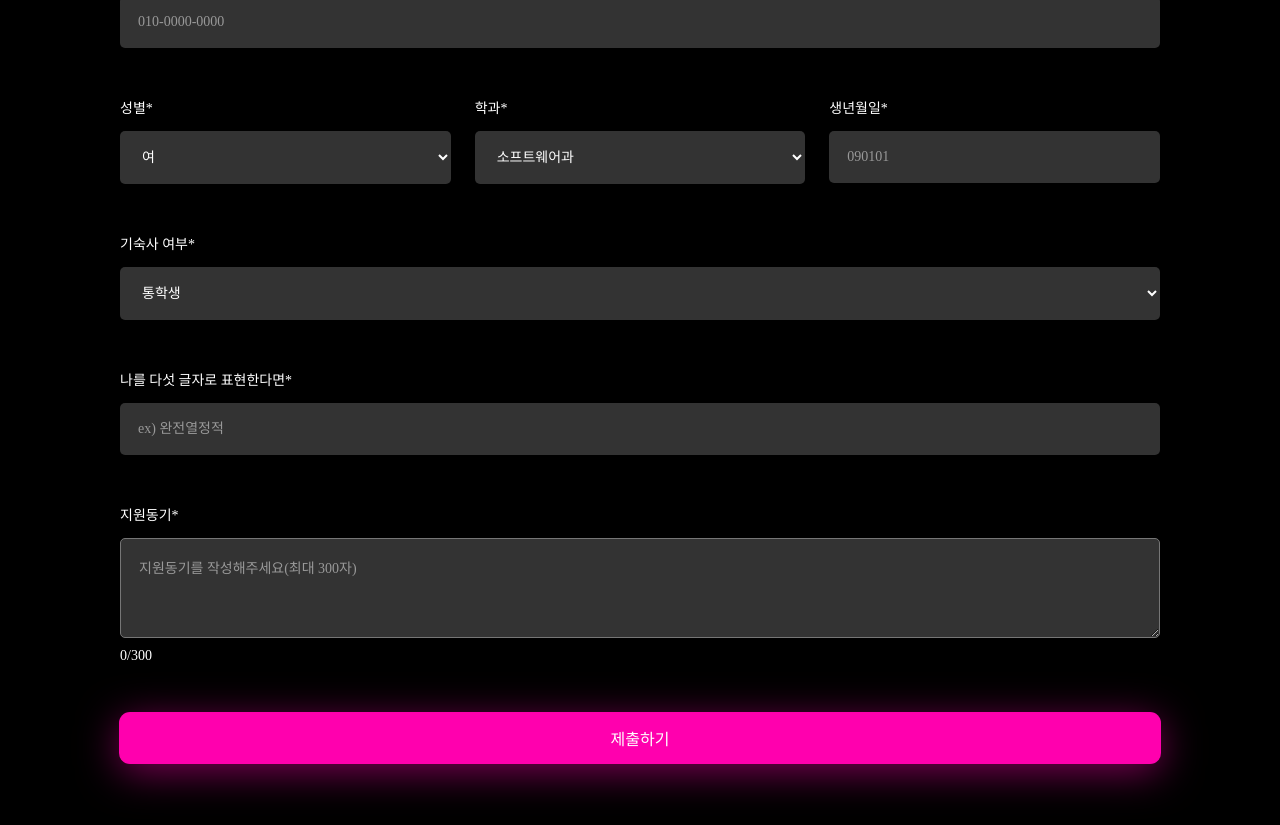
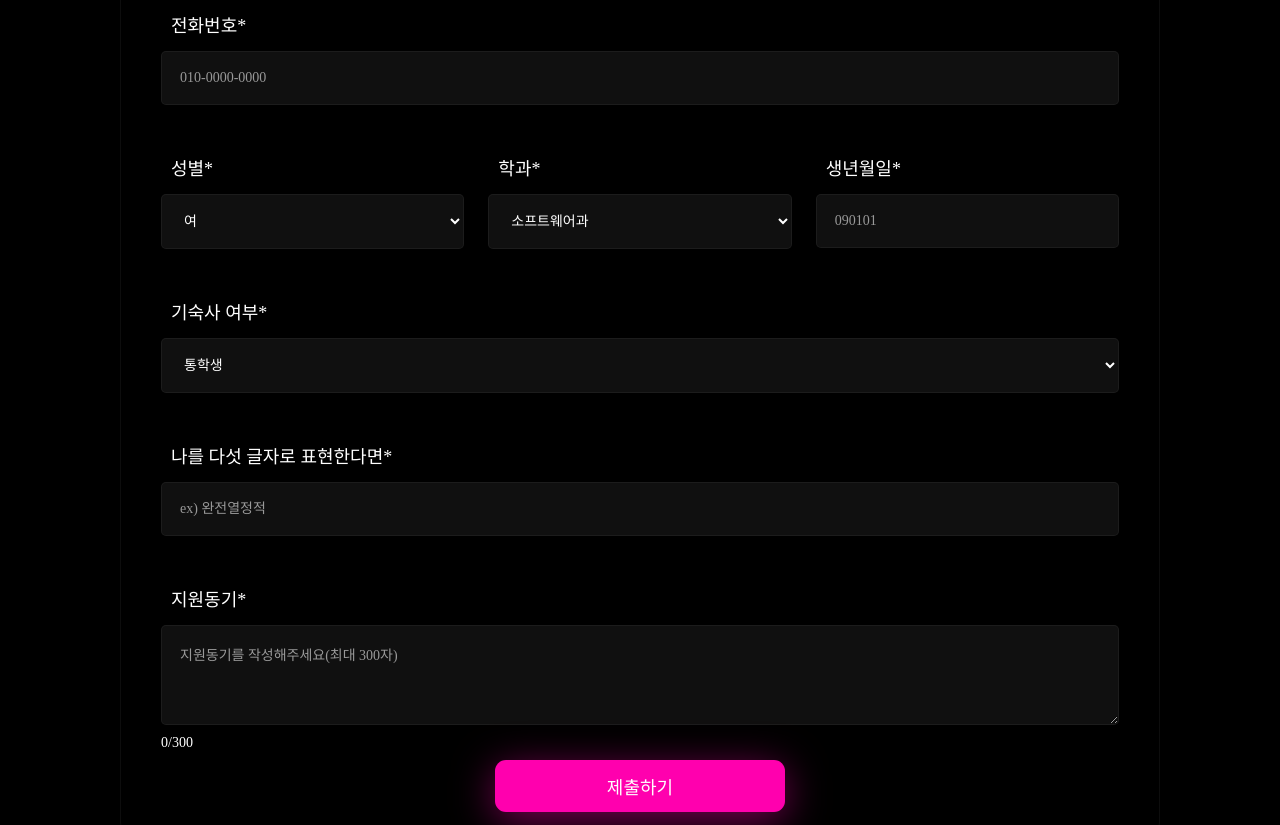
Before and after one commit to app-and-me/2025AppnMeWebsite_Client, a React (Create React App) app: page /JoinUs in a window 1280 px wide. Shown: the part 1020-1845 px from the top of the page. Built offline with nearby package versions, Linux system fonts and the light colour scheme.

Commit message:
Design : 배경 및 보더 추가 수정

```diff
--- a/src/components/JoinUs/JoinForm.js
+++ b/src/components/JoinUs/JoinForm.js
@@ -120,7 +120,7 @@ export default function JoinForm() {
 
 
     return (
-        <div>
+        <div className={styles.borderContainer}>
             <form onSubmit={handleSubmit}>
                 <div className={styles.firstLine}>
                     <div className={styles.width}>
--- a/src/styles/JoinUs/JoinForm.module.css
+++ b/src/styles/JoinUs/JoinForm.module.css
@@ -6,12 +6,23 @@ form {
     margin: auto;
 }
 
+.borderContainer {
+    max-width: 1300px;
+    width: 100%;
+    height: 1050px;
+    padding: 40px 40px 30px;
+    margin: auto;
+    border: 1px solid rgba(255, 255, 255, 0.05);
+    border-radius: 15px;
+}
+
 label {
     display: flex;
     align-items: center;
     white-space: nowrap;
-    font-size: 14px;
+    font-size: 18px;
     margin: 39px 0 14px 0;
+    margin-left: 10px;
 }
 
 .width {
@@ -27,15 +38,20 @@ select {
     width: 100%;
     border-radius: 5px;
     padding: 18px;
-    background: #333333;
+    background-color: rgba(153, 153, 153, 0.1);
     margin-bottom: 10px;
-    border: none;
+    border: 1px solid rgba(255, 255, 255, 0.05);
     color: #FFF;
     font-size: 14px;
 }
 
+
+
 .questionBox {
-    height: 100px;
+    height: 170px;
+    margin-bottom: 50px;
+    max-width: 1098px;
+    width: 100%;
 }
 
 .pwLabel {
@@ -54,15 +70,16 @@ textarea::placeholder {
 
 textarea {
     border-radius: 5px;
-    background: #333333;
+    background-color: rgba(153, 153, 153, 0.1);
     padding: 18px;
     height: 100px;
-    font-size: 14px;
+    font-size: 16px;
+    border: 1px solid rgba(255, 255, 255, 0.05);
 }
 
 button {
-    font-size: 16px;
-    margin: 39px 0 0 0;
+    font-size: 18px;
+    /* margin: 39px 0 0 0; */
     border-radius: 10px;
     height: 50px;
     border: none;
@@ -71,7 +88,22 @@ button {
         inset 0px 0px 10px 1px rgba(255, 255, 255, 0),
         0px 0px 0px 1px rgb(255, 0, 174);
     cursor: pointer;
+    margin-top: 50px;
+    margin: auto;
+    width: 30%;
 }
+
+.container {
+    max-width: 1178px;
+    width: 100%;
+    height: 470px;
+    padding: 40px 40px 30px;
+    border-radius: 15px;
+    border: 0.5px solid rgba(255, 255, 255, 0.08);
+    background: #080808;
+    margin: auto;
+}
+
 
 input::placeholder,
 textarea::placeholder {
```
